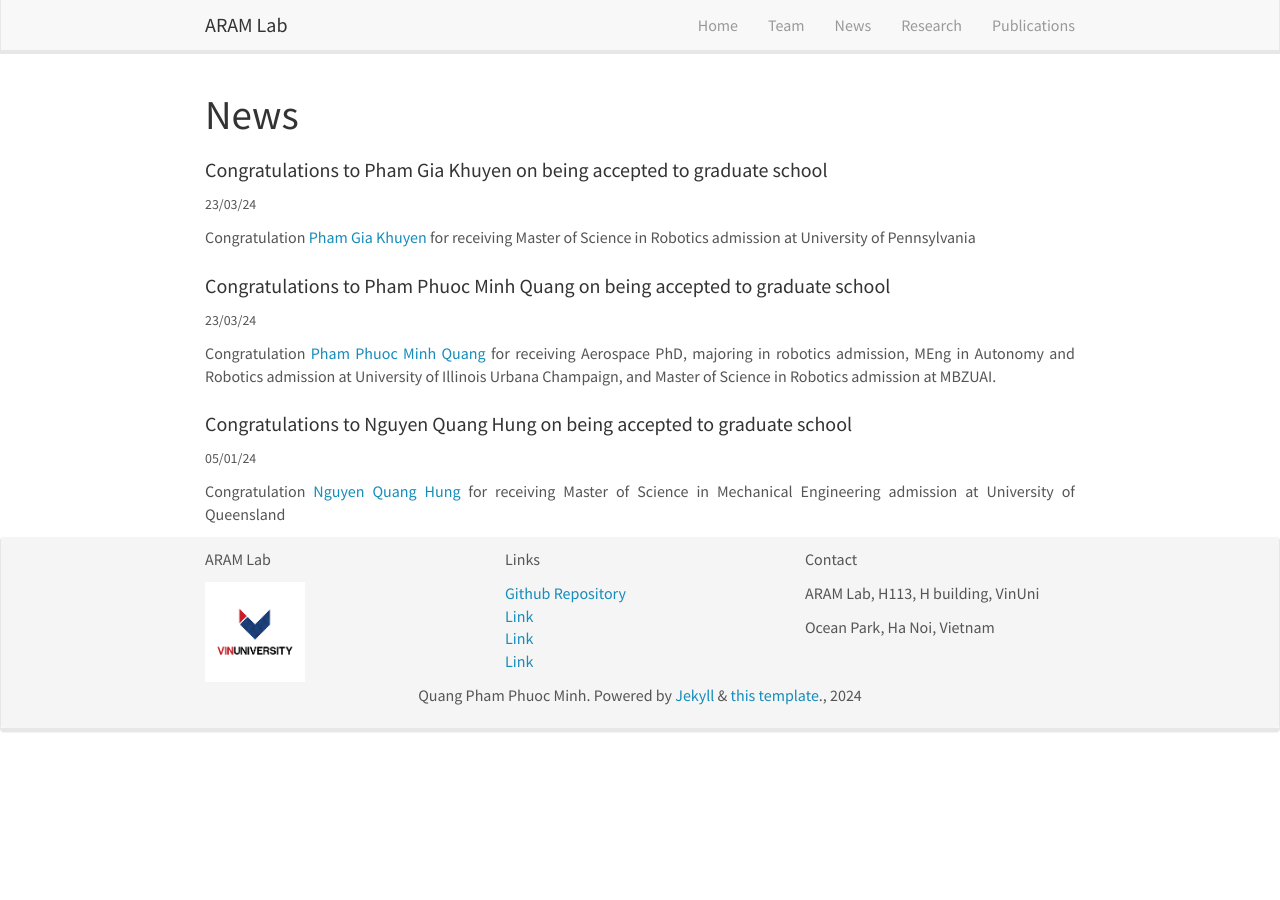
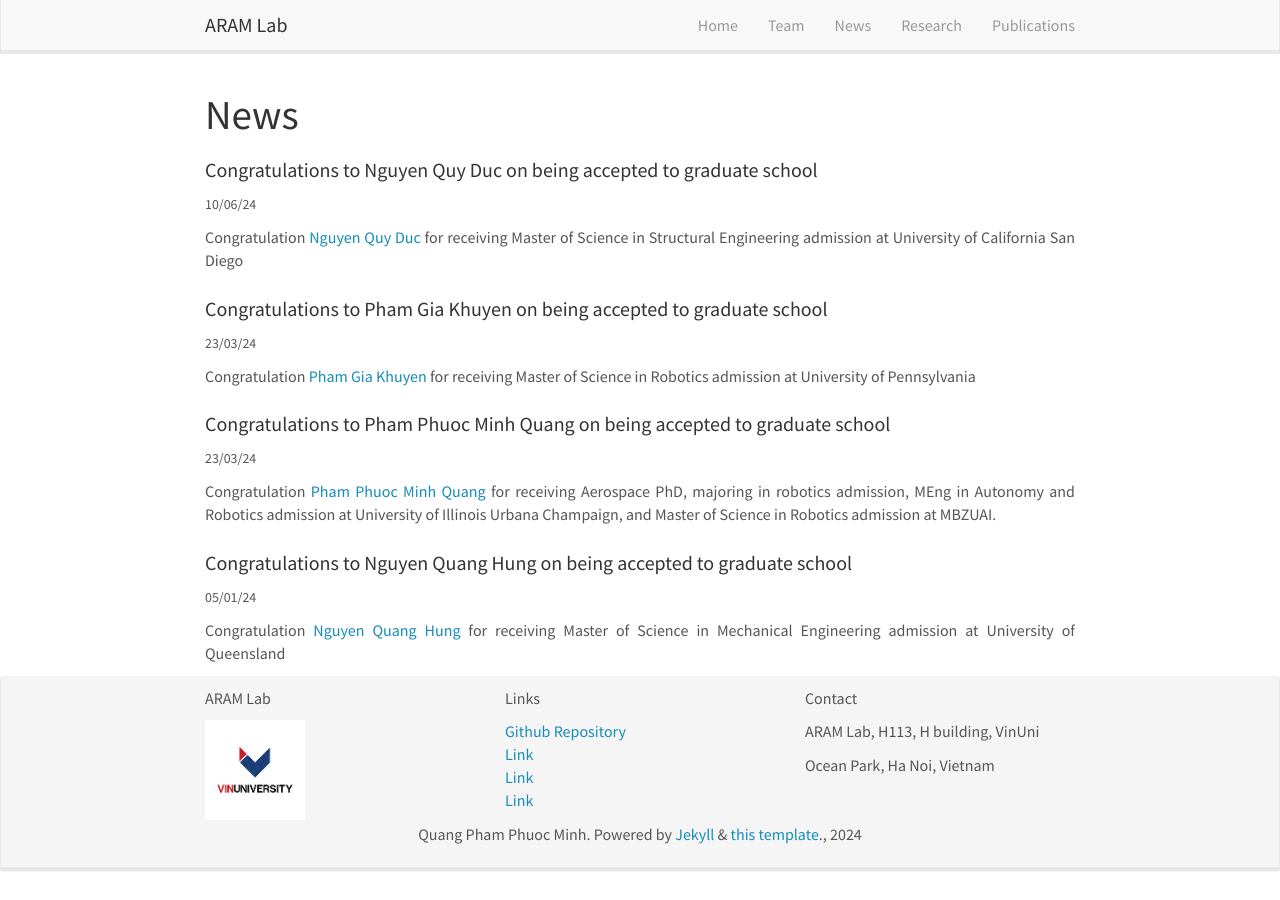
Before and after one commit to quangpham2006/ARAM, a Jekyll site: the page built from _pages/news.html, in a window 1280 px wide. Built offline with Jekyll 4.4.1, drawn with Linux system fonts in a browser that asks for light colours; nearby versions of some CDN libraries.

Commit message:
Congrat DUC

```diff
--- a/_data/news.yml
+++ b/_data/news.yml
@@ -1,3 +1,11 @@
+- date: 10/06/24
+  title: Congratulations to Nguyen Quy Duc on being accepted to graduate school
+  tags:
+    - some
+    - tags
+  content: Congratulation <a href="team/nguyen-quy-duc"> Nguyen Quy Duc</a>  for receiving Master of Science in Structural Engineering admission at University of California San Diego
+
+
 - date: 23/03/24
   title: Congratulations to Pham Gia Khuyen on being accepted to graduate school
   tags:
```
